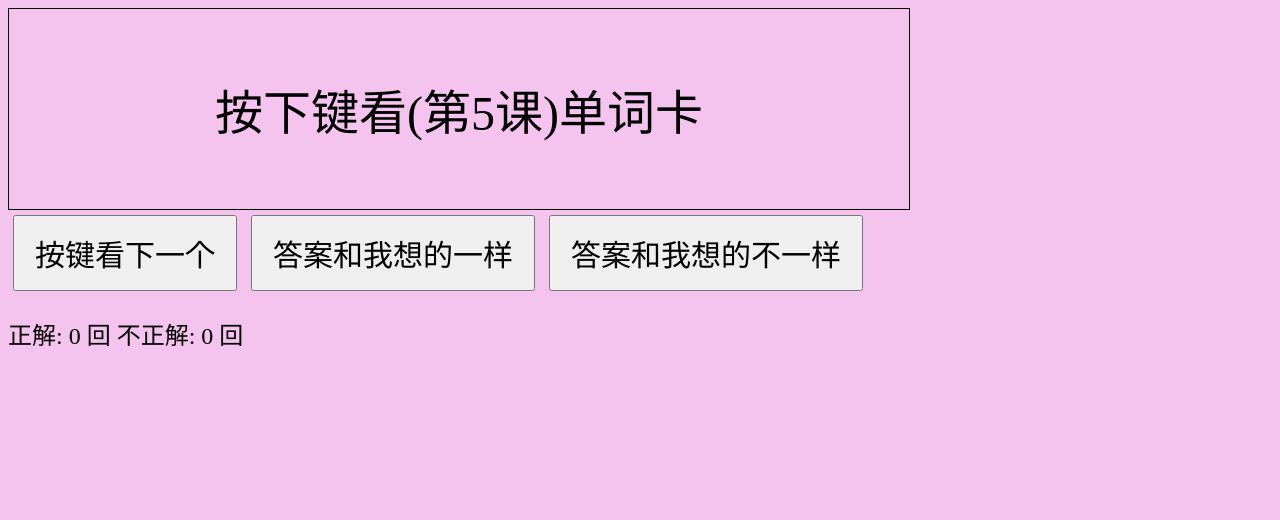
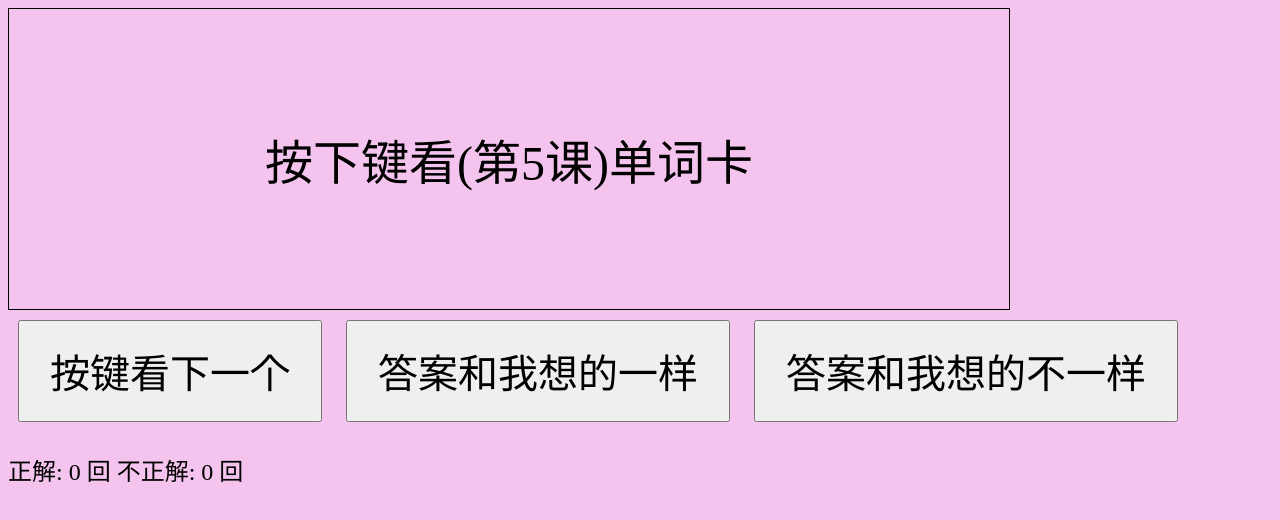
Before and after one commit to tamagenai/RealTouchZhongGuo, a plain HTML site: page index.html in a window 1280 px wide. Drawn offline with Linux system fonts and the light colour scheme.

Commit message:
Add files via upload

```diff
--- a/index.html
+++ b/index.html
@@ -6,8 +6,8 @@
   <title>単語カード/单词卡</title>
   <style>
     #flashcard {
-      width: 900px;
-      height: 200px;
+      width: 1000px;
+      height: 300px;
       border: 1px solid #000;
       text-align: center;
       display: flex;
@@ -18,11 +18,11 @@
 
     /* ボタンのスタイルを変更してサイズを大きくする */
     button {
-      font-size: 30px;
+      font-size: 40px;
       /* フォントサイズを大きくする */
-      padding: 14px 20px;
+      padding: 20px 30px;
       /* パディングを増やしてボタンのサイズを調整する */
-      margin: 5px; /* マージンを追加してボタンを配置しやすくする */
+      margin: 10px; /* マージンを追加してボタンを配置しやすくする */
     }
 
     body {
```
